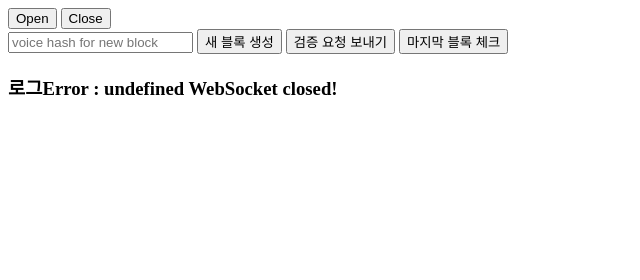
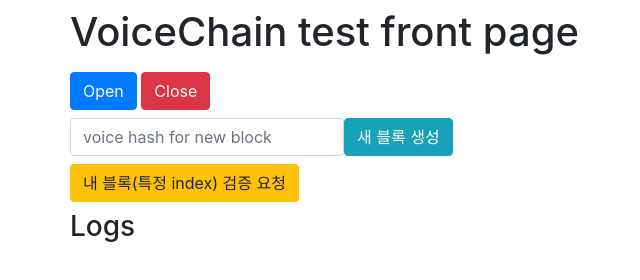
Before and after one commit to newtype94/socket, a plain HTML site: page test.html in a window 1280 px wide. Shown: the whole page, without its empty margins (0-640 px from the left). Drawn offline with nearby package versions, Linux system fonts and the light colour scheme.

Commit message:
Add conditions on connecting
- check isCorrect, isLast

```diff
--- a/add/app.js
+++ b/add/app.js
@@ -9,7 +9,7 @@ const ddb = new AWS.DynamoDB.DocumentClient({
 const { TABLE_USERS } = process.env;
 
 const url =
-  "https://cophwimxel.execute-api.ap-northeast-2.amazonaws.com/prod/block";
+  "https://jylagc9o0j.execute-api.ap-northeast-2.amazonaws.com/prod/block";
 
 const errs = (e) => ({ statusCode: e.statusCode || 500, body: e.stack });
 
--- a/template.yaml
+++ b/template.yaml
@@ -17,7 +17,7 @@ Resources:
   VoiceChainSocket:
     Type: AWS::ApiGatewayV2::Api
     Properties:
-      Name: VoiceChainSocket
+      Name: voice-chain-socket
       ProtocolType: WEBSOCKET
       RouteSelectionExpression: "$request.body.message"
 
--- a/test.html
+++ b/test.html
@@ -2,7 +2,13 @@
 <html>
   <head>
     <meta charset="utf-8" />
-    <title>WebSocket test</title>
+    <title>voice chain front web</title>
+    <link
+      rel="stylesheet"
+      href="https://stackpath.bootstrapcdn.com/bootstrap/4.5.0/css/bootstrap.min.css"
+      integrity="sha384-9aIt2nRpC12Uk9gS9baDl411NQApFmC26EwAOH8WgZl5MYYxFfc+NcPb1dKGj7Sk"
+      crossorigin="anonymous"
+    />
     <script src="https://cdnjs.cloudflare.com/ajax/libs/axios/0.19.2/axios.min.js"></script>
     <script src="https://cdnjs.cloudflare.com/ajax/libs/crypto-js/4.0.0/crypto-js.min.js"></script>
     <script type="text/javascript">
@@ -60,49 +66,81 @@
 
       const onMessage = (e) => {
         const got = JSON.parse(e.data);
-        console.log("[" + got.message + "]" + got.data);
         switch (got.message) {
           case "checkPlz":
+            logs.innerText +=
+              "\n[다른 유저로부터 voice hash 검증 요청]" +
+              JSON.stringify(got.data);
             checkPlzHandler(got.data);
             break;
           case "addPlz":
-            //RN에서는 sql로 insert
-            blocks.push(got.data);
+            logs.innerText +=
+              "\n[네트워크로부터 새로운 블록이 도착]" +
+              JSON.stringify(got.data);
+            addPlzHandler(got.data);
             break;
           case "checkResult":
+            logs.innerText +=
+              "\n[나의 voice hash 검증 요청에 대한 결과 도착]" +
+              JSON.stringify(got.data);
             break;
           case "addFailed":
+            logs.innerText += "\n[블록 전송 실패]";
             break;
           default:
             break;
         }
       };
 
-      const doOpen = () => {
+      const doOpen = async () => {
+        const a = await lastBlockCheck();
+
+        if (!a.isCorrect) {
+          logs.innerText += "\n블록에 오류가 있어 전면 교체합니다.";
+          const forUpdate = await axios.get(
+            "https://jylagc9o0j.execute-api.ap-northeast-2.amazonaws.com/prod/block",
+            { crossdomain: true }
+          );
+          blocks = forUpdate.data.Items;
+          return;
+        } else if (!a.isLast) {
+          logs.innerText += "\n블록이 최신 버전이 아닙니다.";
+          const forUpdate = await axios.get(
+            "https://jylagc9o0j.execute-api.ap-northeast-2.amazonaws.com/prod/block?start=" +
+              (blocks.length + 1),
+            { crossdomain: true }
+          );
+          console.log(forUpdate);
+          blocks.push(...forUpdate.data.Items);
+          logs.innerText += "\n블록이 업데이트 되었습니다";
+          return;
+        }
+
         wSocket = new WebSocket(
-          "wss://9qmjknn869.execute-api.ap-northeast-2.amazonaws.com/Prod"
+          "wss://0jh2jgfcub.execute-api.ap-northeast-2.amazonaws.com/Prod"
         );
         wSocket.onopen = () => {
-          logs.textContent += "opened";
+          logs.innerText += "\nsocket opened!";
         };
         wSocket.onclose = () => {
-          logs.textContent += `\n` + "WebSocket closed!";
+          logs.innerText += "\nsocket closed!";
         };
         wSocket.onerror = (e) => {
-          logs.textContent += "Error : " + e.data;
+          logs.innerText += "\nError : " + e.data;
         };
         wSocket.onmessage = onMessage;
       };
 
       const addRequest = () => {
         const newBlock = {
-          index: blocks[blocks.length - 1].index + 1,
+          index: blocks.length + 1,
           hash: "to be calculated",
-          previousHash: blocks[blocks.length - 1].index + 1,
-          createdAt: new Date().getTime(), //1588000000000,
+          previousHash: blocks[blocks.length - 1].hash,
+          createdAt: new Date().getTime(),
           tx_userId: userId,
-          tx_voiceHash: document.getElementById("MSG").value,
-          tx_timeStamp: new Date().getTime(), //1588000000000,
+          tx_voiceHash:
+            document.getElementById("MSG").value || "it_is_voice_hash",
+          tx_timeStamp: new Date().getTime(),
         };
         newBlock.hash = calculateHash(newBlock);
         console.log(newBlock);
@@ -116,11 +154,11 @@
 
       const checkRequest = () => {
         const selected = blocks[blocks.length - 1];
-        const { index, tx_voiceHash, tx_userId, tx_timeStamp } = selected;
+        const { index, tx_voiceHash, tx_timeStamp } = selected;
         wSocket.send(
           JSON.stringify({
             message: "check",
-            data: { index, tx_voiceHash, tx_userId, tx_voiceHash },
+            data: { index, tx_voiceHash, tx_userId: userId, tx_timeStamp },
           })
         );
       };
@@ -132,7 +170,7 @@
         tx_userId,
         tx_voiceHash,
       }) => {
-        const selected = blocks[index];
+        const selected = blocks[index - 1];
         const result =
           selected.tx_timeStamp === tx_timeStamp &&
           selected.tx_userId === tx_userId &&
@@ -145,43 +183,95 @@
         );
       };
 
-      const myBlockCheck = async () => {
-        const myLastBlock = blocks[blocks.length - 1];
+      const addPlzHandler = (forAdd) => {
+        //RN : sql insert
+        //----
+        //WEB : array push
+        blocks.push(forAdd);
+      };
 
+      const lastBlockCheck = async () => {
+        const lastBlock = blocks[blocks.length - 1];
         let query =
-          "https://cophwimxel.execute-api.ap-northeast-2.amazonaws.com/prod/check?" +
+          "https://jylagc9o0j.execute-api.ap-northeast-2.amazonaws.com/prod/check?" +
           "index=" +
-          myLastBlock.index +
+          lastBlock.index +
           "&hash=" +
-          myLastBlock.hash +
+          lastBlock.hash +
           "&previousHash=" +
-          myLastBlock.previousHash +
+          lastBlock.previousHash +
           "&createdAt=" +
-          myLastBlock.createdAt +
+          lastBlock.createdAt +
           "&tx_userId=" +
-          myLastBlock.tx_userId +
+          lastBlock.tx_userId +
           "&tx_voiceHash=" +
-          myLastBlock.tx_voiceHash +
+          lastBlock.tx_voiceHash +
           "&tx_timeStamp=" +
-          myLastBlock.tx_timeStamp;
+          lastBlock.tx_timeStamp;
 
         const got = await axios.get(query, { crossdomain: true });
-        logs.textContent += JSON.stringify(got.data);
+        console.log(query);
+
+        return got.data;
       };
 
       window.onload = () => {
         logs = document.getElementById("result");
-        doOpen();
       };
     </script>
   </head>
   <body>
-    <input type="button" onclick="doOpen();" value="Open" />
-    <input type="button" onclick="wSocket.close()" value="Close" /><br />
-    <input type="text" placeholder="voice hash for new block" id="MSG" />
-    <input type="button" onclick="addRequest();" value="새 블록 생성" />
-    <input type="button" onclick="checkRequest();" value="검증 요청 보내기" />
-    <input type="button" onclick="myBlockCheck();" value="마지막 블록 체크" />
-    <h3 id="result">로그</h3>
+    <div class="container">
+      <div class="row my-2">
+        <h1>VoiceChain test front page</h1>
+      </div>
+      <div class="row my-2">
+        <div class="xs-12">
+          <input
+            type="button"
+            class="btn btn-primary"
+            onclick="doOpen();"
+            value="Open"
+          />
+          <input
+            type="button"
+            class="btn btn-danger"
+            onclick="wSocket.close()"
+            value="Close"
+          />
+        </div>
+      </div>
+      <div class="row my-2">
+        <div class="xs-6">
+          <input
+            type="text"
+            class="form-control"
+            placeholder="voice hash for new block"
+            id="MSG"
+          />
+        </div>
+        <div class="xs-6">
+          <input
+            type="button"
+            class="btn btn-info"
+            onclick="addRequest();"
+            value="새 블록 생성"
+          />
+        </div>
+      </div>
+      <div class="row my-2">
+        <div class="xs-12">
+          <input
+            type="button"
+            class="btn btn-warning"
+            onclick="checkRequest();"
+            value="내 블록(특정 index) 검증 요청"
+          />
+        </div>
+      </div>
+      <div class="row my-2">
+        <div class="xs-12"><h3 id="result">Logs</h3></div>
+      </div>
+    </div>
   </body>
 </html>
```
Also changed, not shown: README.md.
